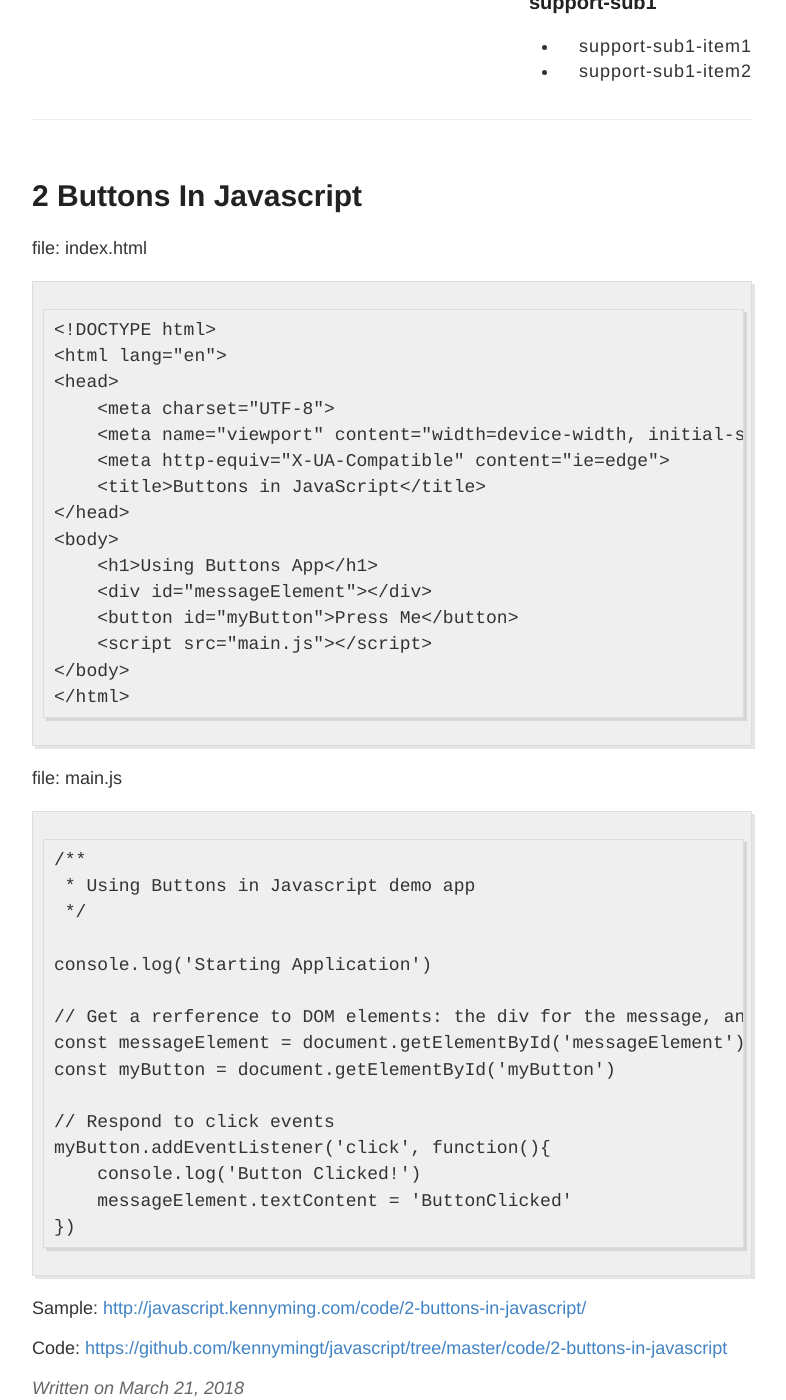
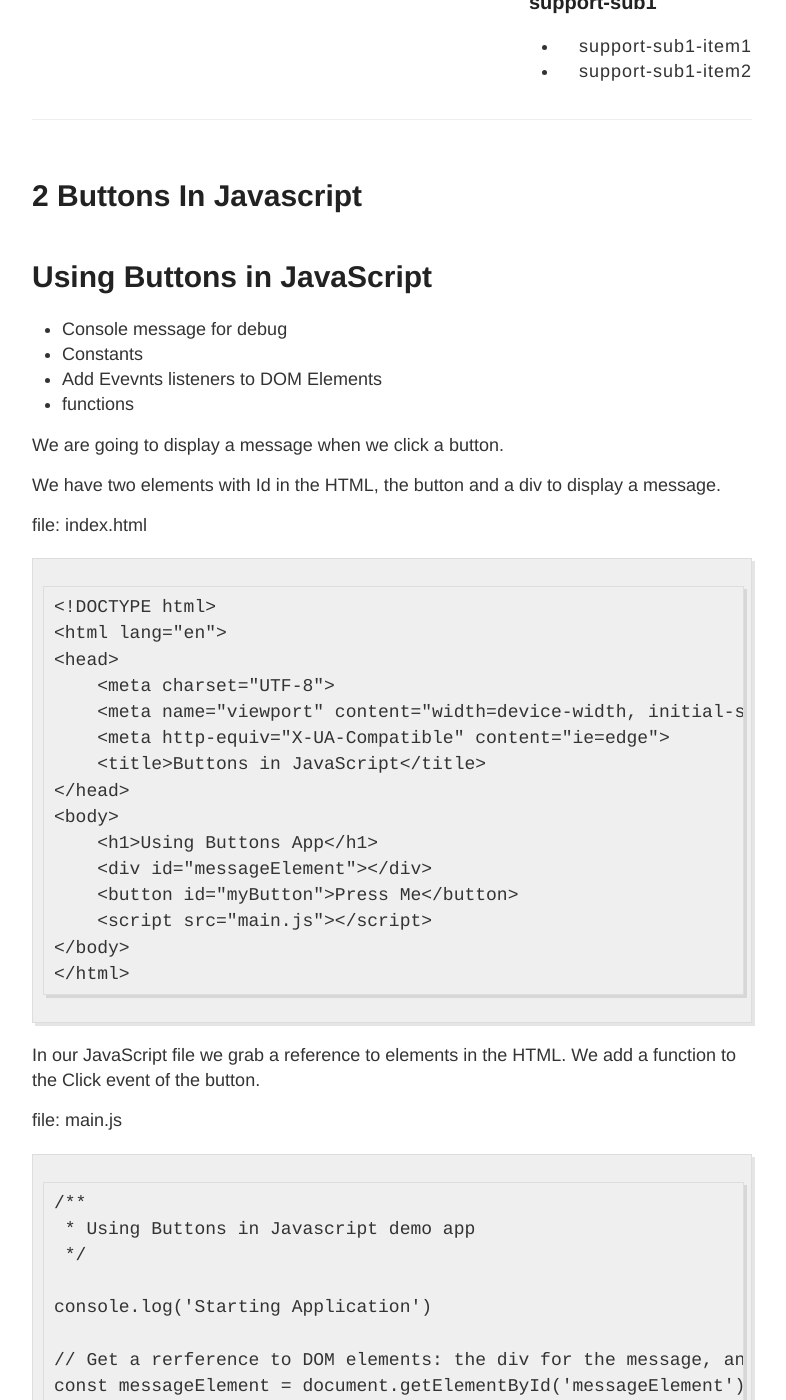
Before and after one commit to kennymingt/javascript, a Jekyll site: the page built from _posts/2018-03-21-2-buttons-in-javascript.md, in a window 1280 px wide and 1400 px high, scrolled down 472 px. Shown: the whole window, without its empty margins (248-1034 px from the left). Built offline with Jekyll 4.4.1, drawn with Linux system fonts in a browser that asks for light colours; our own code applies the rules of GitHub Pages for plain Markdown files.

Commit message:
Post 2 text update

```diff
--- a/_posts/2018-03-21-2-buttons-in-javascript.md
+++ b/_posts/2018-03-21-2-buttons-in-javascript.md
@@ -1,3 +1,14 @@
+# Using Buttons in JavaScript
+
+* Console message for debug
+* Constants
+* Add Evevnts listeners to DOM Elements
+* functions
+
+We are going to display a message when we click a button.
+
+We have two elements with Id in the HTML, the button and a div to display a message.
+
 file: index.html
 ~~~
 <!DOCTYPE html>
@@ -16,6 +27,9 @@ file: index.html
 </body>
 </html>
 ~~~
+
+In our JavaScript file we grab a reference to elements in the HTML.
+We add a function to the Click event of the button.
 
 file: main.js
 ~~~
```
